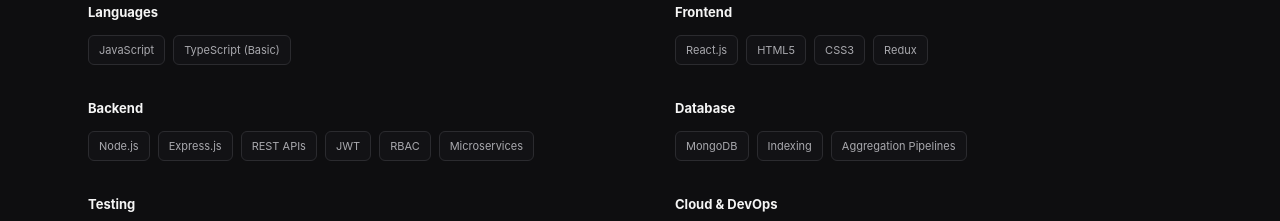
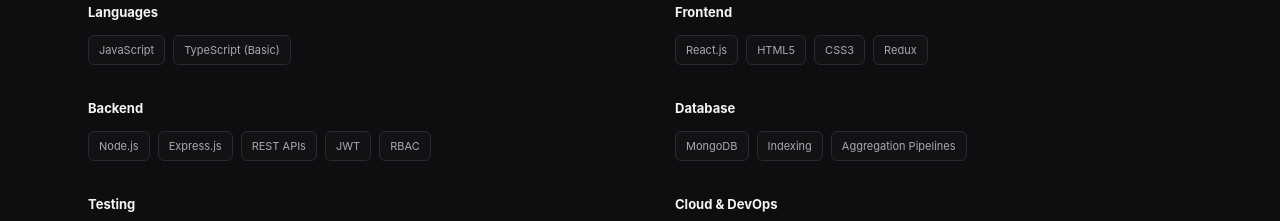
Before and after one commit to lakshmipriyaks31-art/KSLP_Portfolio, a React (Vite) app: page / in a window 1280 px wide. Shown: the part 1660-1881 px from the top of the page. Built offline with nearby package versions, Linux system fonts and the light colour scheme.

Commit message:
Update skills.js

```diff
--- a/src/requirments/skills.js
+++ b/src/requirments/skills.js
@@ -1,7 +1,7 @@
 export const skills = {
   Languages: ["JavaScript", "TypeScript (Basic)"],
   Frontend: ["React.js", "HTML5", "CSS3", "Redux"],
-  Backend: ["Node.js", "Express.js", "REST APIs", "JWT", "RBAC","Microservices"],
+  Backend: ["Node.js", "Express.js", "REST APIs", "JWT", "RBAC"],
   Database: ["MongoDB", "Indexing", "Aggregation Pipelines"],
   Testing: ["Jest", "API Testing", "Supertest"],
   "Cloud & DevOps": [
```
